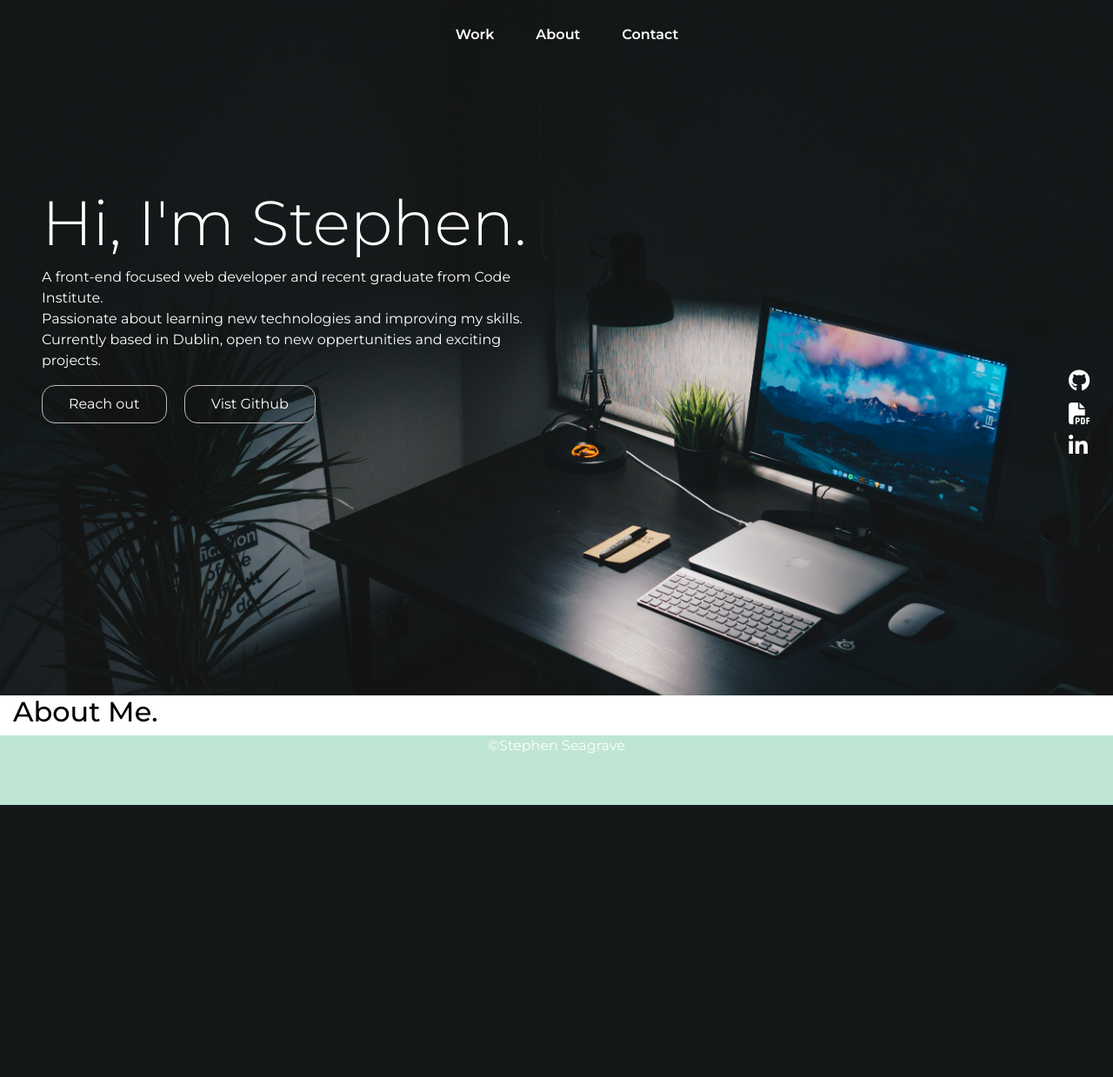
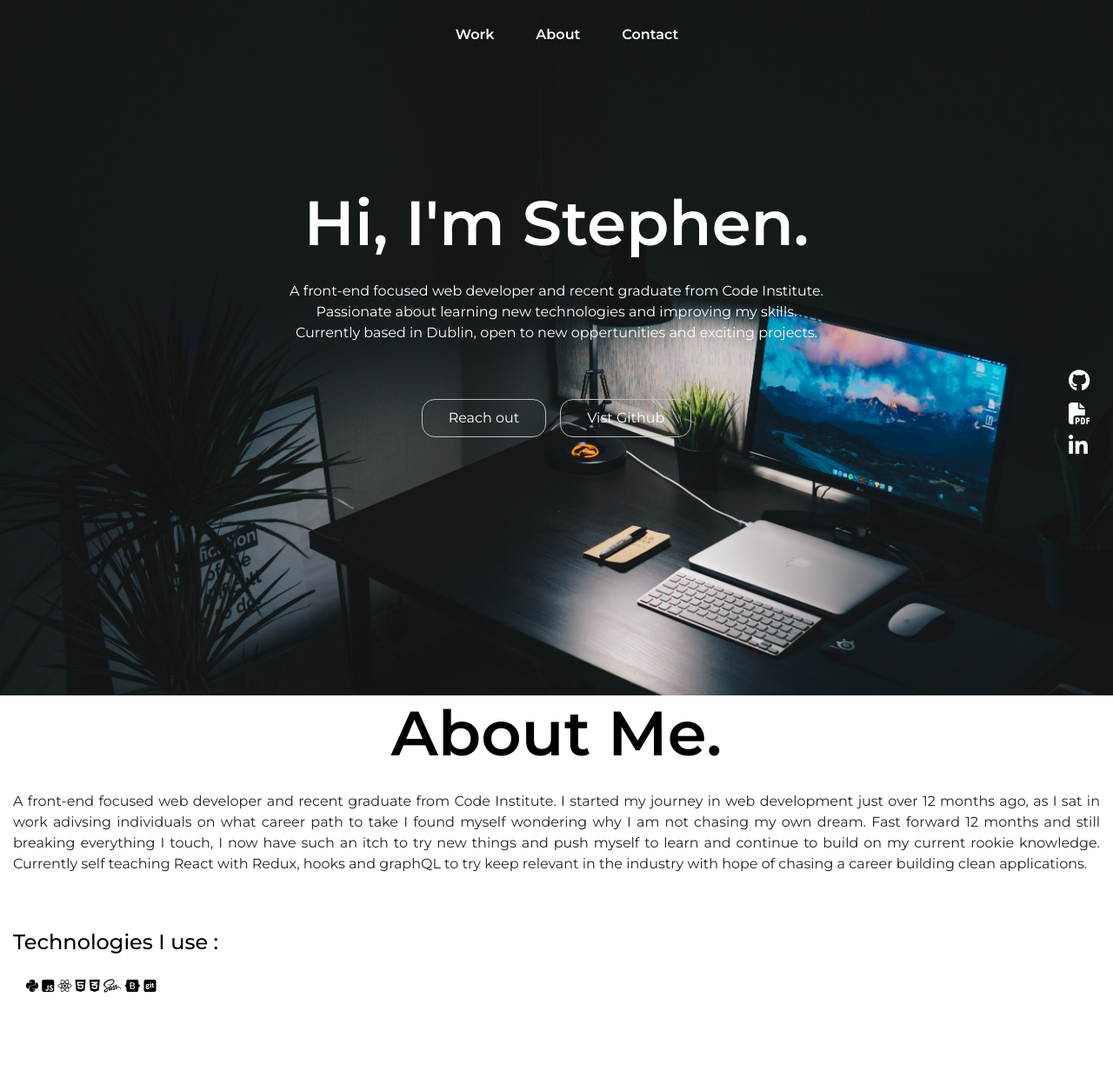
Before and after one commit to nemixu/portfolio, a Django app: page / in a window 1280 px wide. Shown: the top 1239 px of the page at 87% size. Before the commit the page ends 926 px from the top, so only its background shows below. Run offline with Django 3.2, Linux system fonts and the light colour scheme; some libraries are stand-ins or nearby versions.

Commit message:
added about section and projects to index

```diff
--- a/home/templates/home/index.html
+++ b/home/templates/home/index.html
@@ -7,11 +7,13 @@
 <section class="home-landing">
     <div class="container-fluid">
         <div class="row">
-            <div class="col-12 mw-50 pl-5">
-                <h2 class="display-3 pt-5 text-white">Hi, I'm Stephen.</h2>
-                <p class="display-5 text-white pt-0">A front-end focused web developer and recent graduate from Code Institute.<br> Passionate about learning new technologies and improving my skills. <br>Currently based in Dublin, open to new oppertunities and exciting projects.</p>
+            <div class="col-12">
+                <h2 class="display-3 pt-5 text-white font-weight-bold text-center">Hi, I'm Stephen.</h2>
+                <p class="display-5 text-center text-white pt-0 pt-3">A front-end focused web developer and recent graduate from Code Institute.<br> Passionate about learning new technologies and improving my skills. <br>Currently based in Dublin, open to new oppertunities and exciting projects.</p>
+                <div class="row justify-content-center pt-5">
                 <button class="btn btn-clear text-white mr-3">Reach out</button>
                 <button class="btn btn-clear text-white">Vist Github</button>
+                </div>
             </div>
         </div>
     </div>
@@ -21,10 +23,63 @@
     <div class="container-fluid about-container">
         <div class="row">
             <div class="col-12">
-                <h2 class="display-5 text-black">About Me.</h2>
+                <h2 class="display-3 text-black text-center font-weight-bold">About Me.</h2>
+                <p class="text-justify pt-3 about-text">A front-end focused web developer and recent graduate from Code Institute.
+                I started my journey in web development just over 12 months ago,
+                as I sat in work adivsing individuals on what career path to take
+                I found myself wondering why I am not chasing my own dream.
+                Fast forward 12 months and still breaking everything I touch,
+                I now have such an itch to try new things and push myself to learn and continue to
+                build on my current rookie knowledge.
+                Currently self teaching React with Redux, hooks and graphQL to
+                try keep relevant in the industry with hope of chasing a career building clean applications.
+                </p>
+            </div>
+            <div class="col-12">
+            <h4 class="text-black about-text pt-5">Technologies I use :</h4>
+            <div class="col-12 about-text text-black pt-3">
+                <i class="fab fa-python icon-size"></i>
+                <i class="fab fa-js-square icon-size"></i>
+                <i class="fab fa-react icon-size"></i>
+                <i class="fab fa-html5 icon-size"></i>
+                <i class="fab fa-css3-alt icon-size"></i>
+                <i class="fab fa-sass icon-size"></i>
+                <i class="fab fa-bootstrap icon-size"></i>
+                <i class="fab fa-git-square icon-size"></i>
+            </div>
+
+        </div>
+    </div>
+</section class="projects">
+    <div class="container-fluid projects-container">
+        <div class="row">
+            <div class="col-12">
+                <h2 class="display-3 text-white text-center font-weight-normal">Some of my work.</h2>
+            </div>
+            <div class="col-12 about-text">
+                <div class="row pb-3">
+                    <div class="col-sm-12 col-md-4">
+                        <img class="project-pictures" src="static/images/fibro.png" alt="fibro">
+                    </div>
+                    <div class="col-sm-12 col-md-4">
+                        <img class="project-pictures" src="static/images/airport.png" alt="fibro">
+                    </div>
+                    <div class="col-sm-12 col-md-4">
+                        <img class="project-pictures" src="static/images/triviarooms.png" alt="fibro">
+                    </div>
+                </div>
+                <div class="row">
+                    <div class="col-sm-12 col-md-4">
+                        <img class="project-pictures" src="static/images/dn-fitness.png" alt="fibro">
+                    </div>
+                    <div class="col-sm-12 col-md-4">
+                        <img class="project-pictures" src="static/images/movies-manager.png" alt="fibro">
+                    </div>
+                </div>
             </div>
         </div>
     </div>
+<section>
+
 </section>
-
 {% endblock  %}
```
